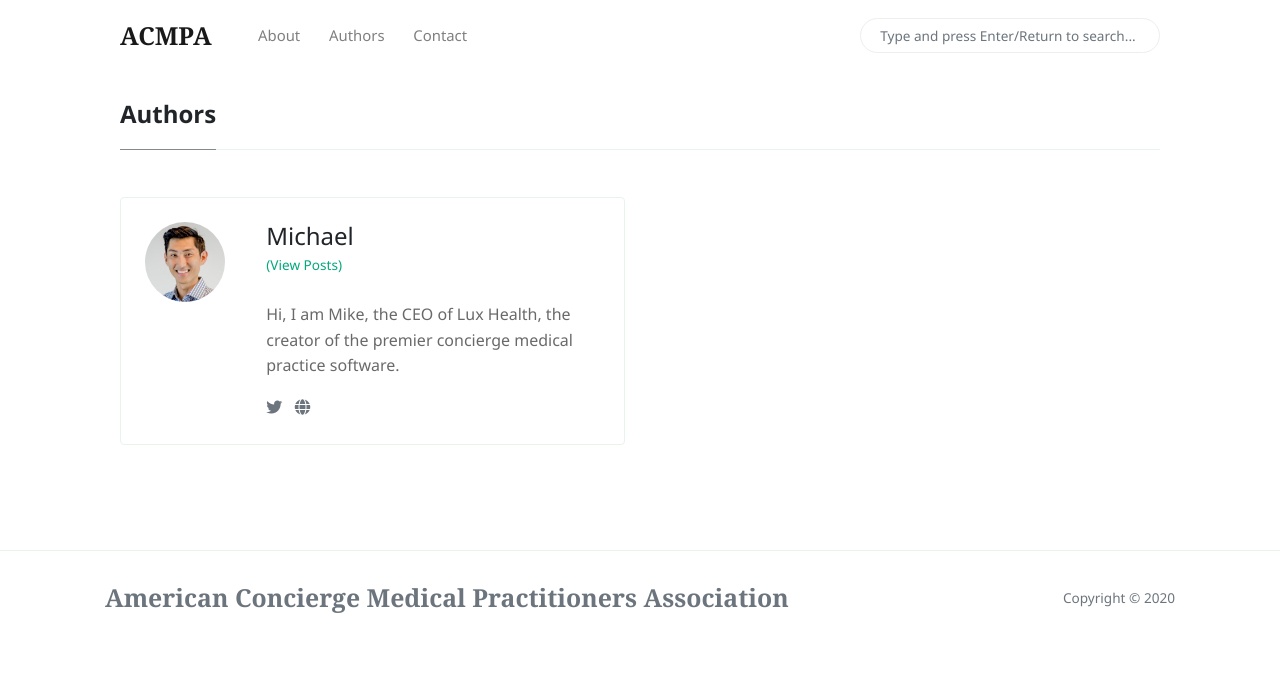
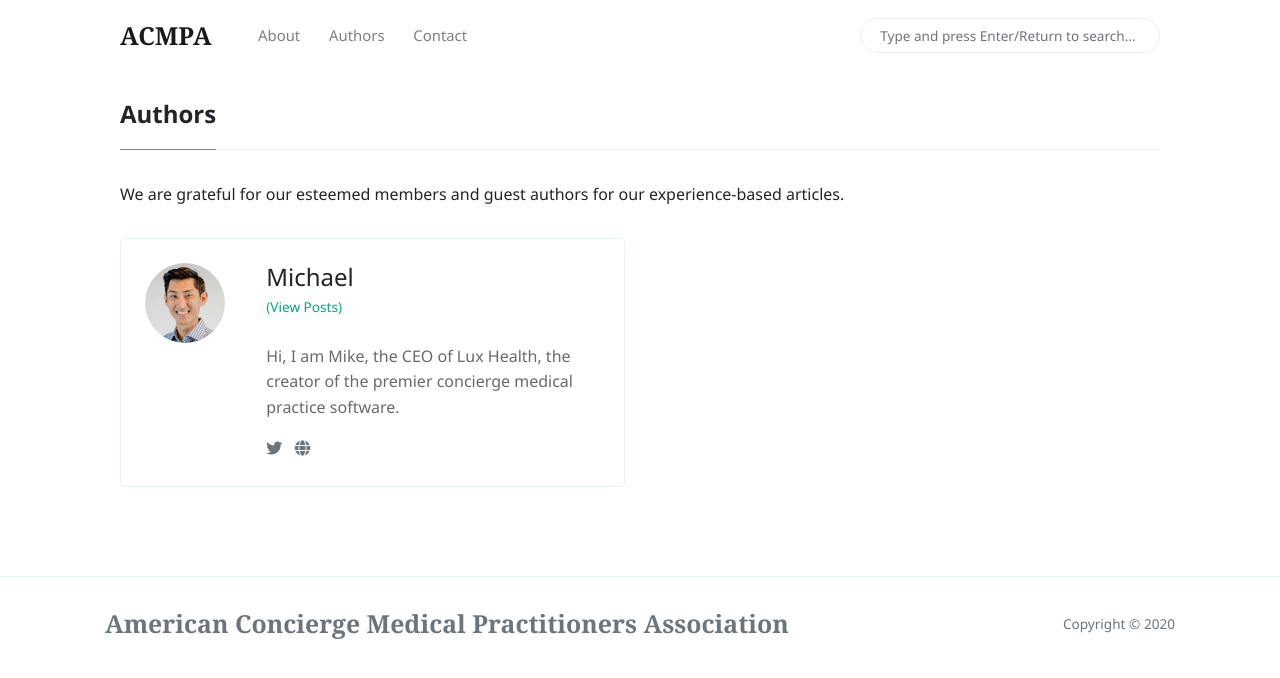
Before and after one commit to acmpa/acmpa.github.io, a Jekyll site: the page built from _pages/authors-list.html, in a window 1280 px wide. Shown: the top 678 px of the page. Built offline with Jekyll 4.4.1, drawn with Linux system fonts in a browser that asks for light colours; nearby versions of some CDN libraries.

Commit message:
Fix profile pics for authors list and add a line about authors

```diff
--- a/_config.yml
+++ b/_config.yml
@@ -23,7 +23,7 @@ authors:
     mike:
       name:           Michael
       site:           https://www.luxhealth.com
-      avatar:         /assets/images/avatar1.jpg
+      avatar:         assets/images/avatar1.jpg
       bio:            "Hi, I am Mike, the CEO of Lux Health, the creator of the premier concierge medical practice software."
       email:          acmpaorg@gmail.com
       twitter:        https://twitter.com/mikeyotte
@@ -38,7 +38,7 @@ defaults:
     values:
       layout: post
       author: mike
-      avatar: /assets/images/avatar1.jpg
+      avatar: assets/images/avatar1.jpg
 
   # all pages
   - scope:
--- a/_pages/authors-list.html
+++ b/_pages/authors-list.html
@@ -6,6 +6,7 @@ permalink: "/authors-list.html"
 
 <div class="container">
 <h4 class="font-weight-bold spanborder"><span>{{page.title}}</span></h4>
+    <p>We are grateful for our esteemed members and guest authors for our experience-based articles.</p>
     <div class="row gap-y listrecent listrecent listauthor">
     {% for author in site.authors %}
         <div class="col-lg-6 mb-4">
```
